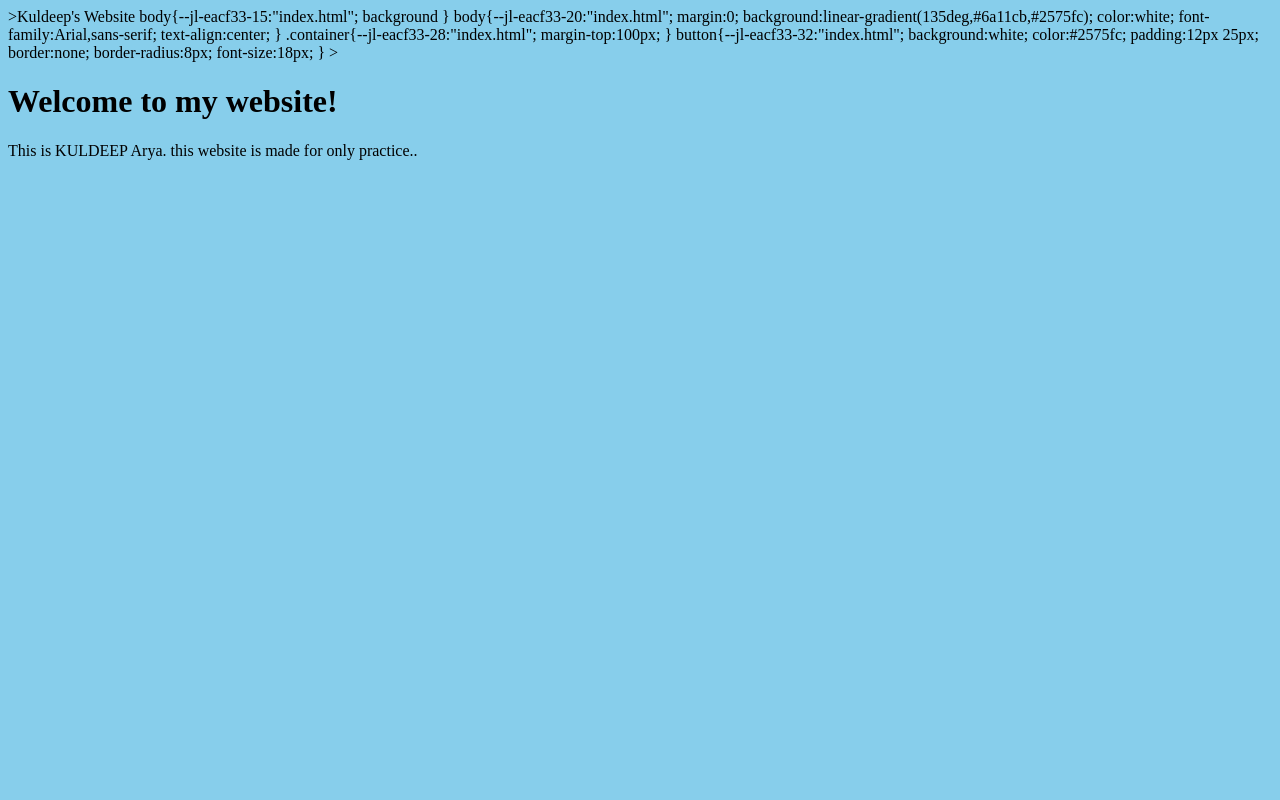
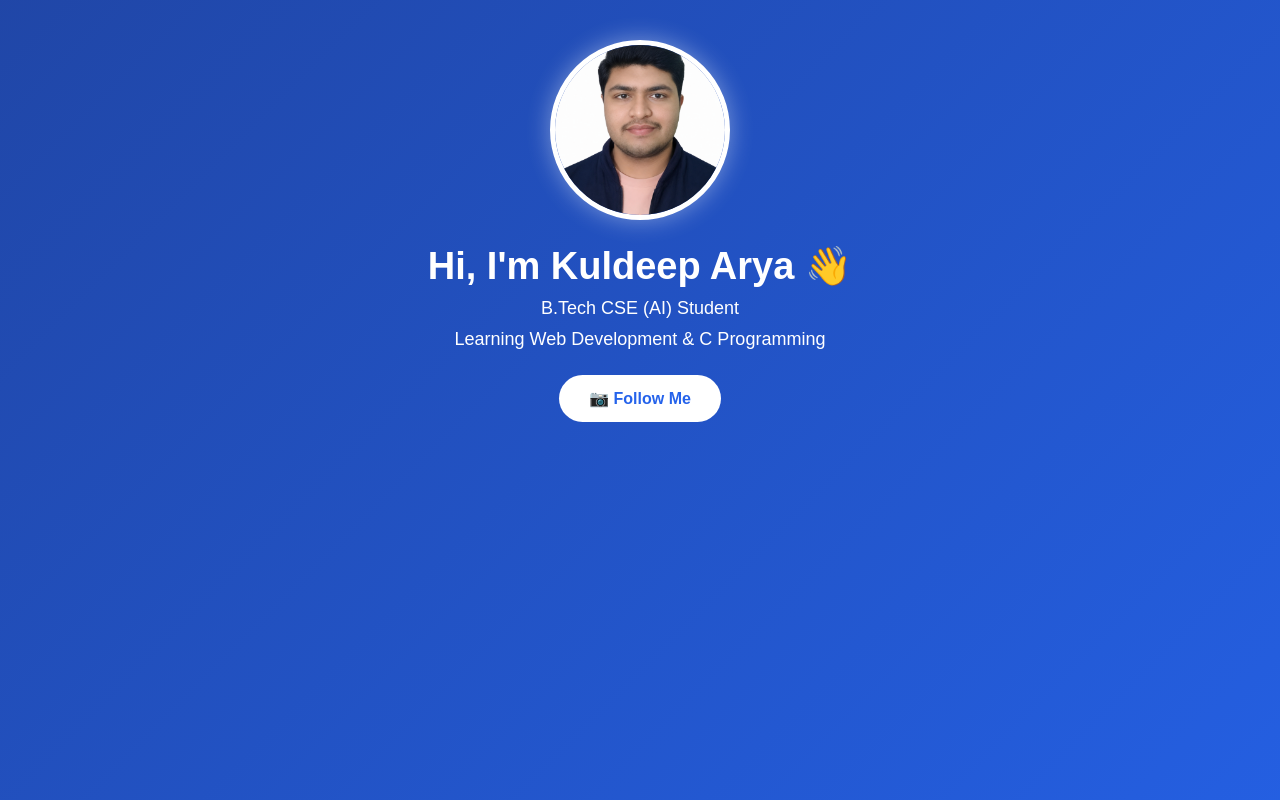
Before and after one commit to kuldeeparya-ai/My-web, a plain HTML site: page index.html in a window 1280 px wide. Drawn offline with Linux system fonts and the light colour scheme.

Commit message:
Refactor index.html for better structure and styling
Updated HTML structure, improved styles, and added content.

```diff
--- a/index.html
+++ b/index.html
@@ -1,44 +1,86 @@
 <!DOCTYPE html>
-<html>
+<html lang="en">
 <head>
-  <title<head>
-<title>My Website</title>
+<meta charset="UTF-8">
+<meta name="viewport" content="width=device-width, initial-scale=1.0">
+<title>Kuldeep Arya | Portfolio</title>
 
 <style>
+*{
+margin:0;
+padding:0;
+box-sizing:border-box;
+font-family:Arial,sans-serif;
+}
+
 body{
-background:#87CEEB;
+background:linear-gradient(135deg,#0f172a,#1e3a8a,#2563eb);
+background-size:400% 400%;
+animation:bg 10s infinite;
+color:white;
+text-align:center;
+}
+
+@keyframes bg{
+0%{background-position:0% 50%;}
+50%{background-position:100% 50%;}
+100%{background-position:0% 50%;}
+}
+
+.container{
+padding:40px 20px;
+}
+
+img{
+width:180px;
+height:180px;
+border-radius:50%;
+border:5px solid white;
+object-fit:cover;
+box-shadow:0 0 25px rgba(255,255,255,.4);
+}
+
+h1{
+margin-top:20px;
+font-size:38px;
+}
+
+p{
+font-size:18px;
+margin-top:10px;
+}
+
+.btn{
+display:inline-block;
+margin-top:25px;
+padding:14px 30px;
+background:white;
+color:#2563eb;
+text-decoration:none;
+border-radius:30px;
+font-weight:bold;
 }
 </style>
 
-</head>>Kuldeep's Website</title>
-</<style>
-body{
-background
-}
-</style
-<body<style>
-body{
-    margin:0;
-    background:linear-gradient(135deg,#6a11cb,#2575fc);
-    color:white;
-    font-family:Arial,sans-serif;
-    text-align:center;
-}
+</head>
 
-.container{
-    margin-top:100px;
-}
+<body>
 
-button{
-    background:white;
-    color:#2575fc;
-    padding:12px 25px;
-    border:none;
-    border-radius:8px;
-    font-size:18px;
-}
-</style>>
-  <h1>Welcome to my website!</h1>
-  <p>This is KULDEEP Arya. this website is made for only practice..</p>
+<div class="container">
+
+<img src="https://raw.githubusercontent.com/kuldeeparya-ai/My-web/c33c94ae851c21f36cb307f71e0d6a00c3b27c2d/file_0000000002fc7208a4dab5d25a7b9317.png">
+
+<h1>Hi, I'm Kuldeep Arya 👋</h1>
+
+<p>B.Tech CSE (AI) Student</p>
+
+<p>Learning Web Development & C Programming</p>
+
+<a class="btn" href="https://instagram.com/kuldeeparya_18" target="_blank">
+📷 Follow Me
+</a>
+
+</div>
+
 </body>
 </html>
```
